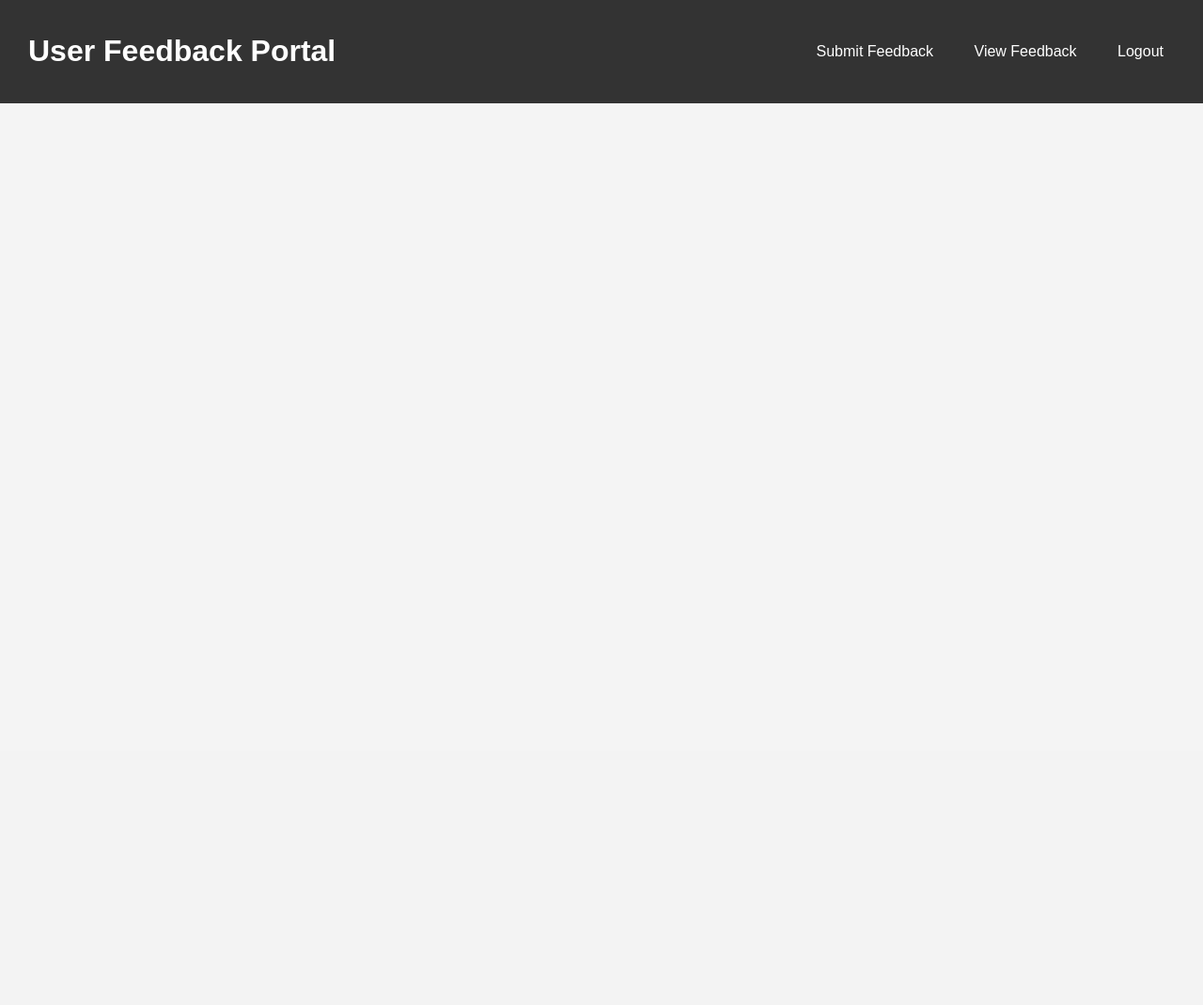
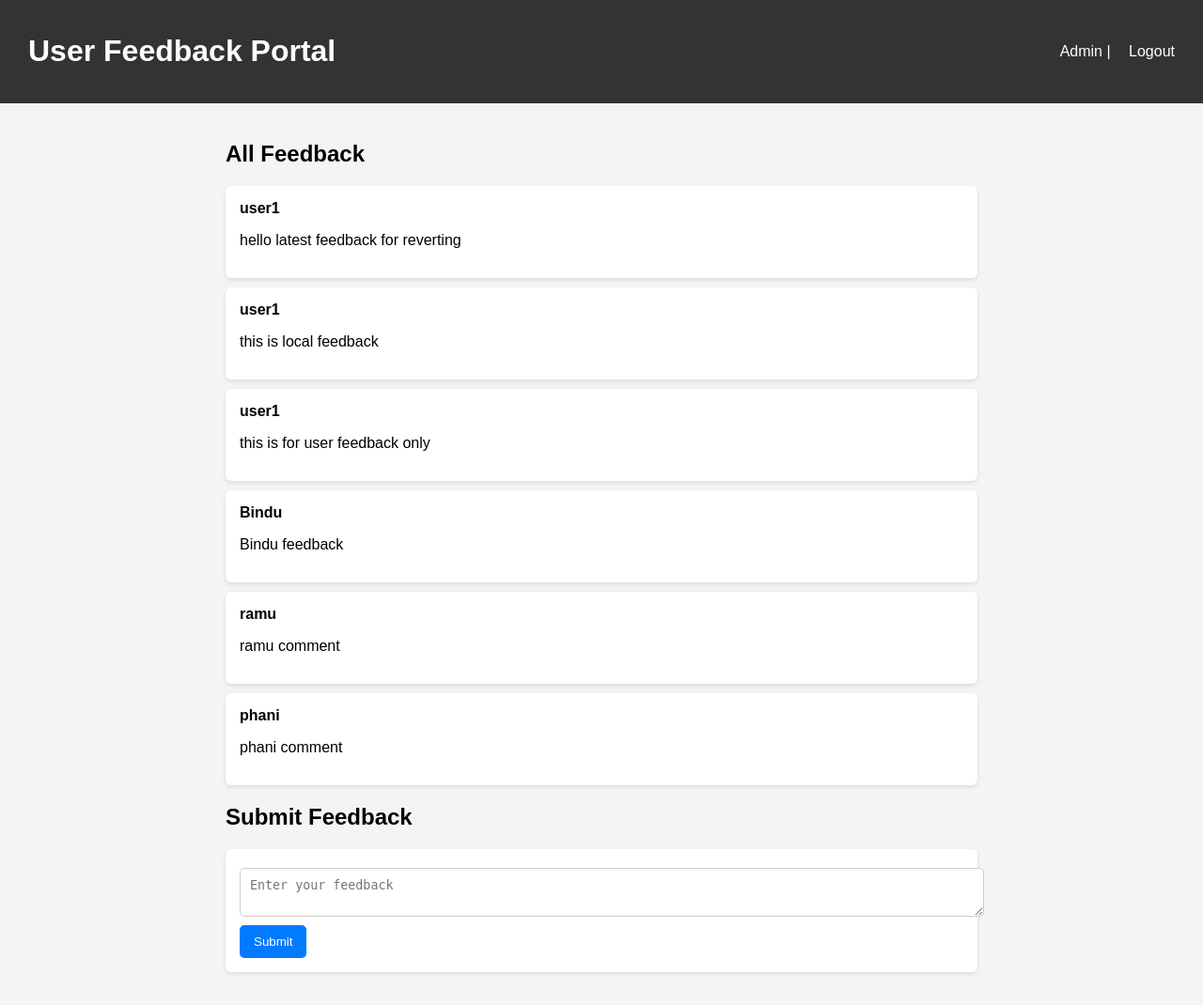
Before and after one commit to phani226/customerfeedback, a Flask app: page / in a window 1280 px wide. Shown: the whole page at 94% size. Before the commit the page ends 110 px from the top, so only its background shows below. Run offline with Flask 3, Linux system fonts and the light colour scheme; the visitor is signed in with stand-in values (Sample User, id 1); data comes from the database, SQL or seed files in the repository; both versions use the stored data as it was after the commit.

Commit message:
reverted index.html also

```diff
--- a/templates/index.html
+++ b/templates/index.html
@@ -7,47 +7,29 @@
         body { font-family: Arial; margin:0; padding:0; background:#f4f4f4; }
         header { background:#333; color:white; padding:15px 30px; display:flex; justify-content:space-between; align-items:center; }
         main { padding:20px 30px; max-width:800px; margin:auto; }
-
-        .nav-menu a {
-            color:white;
-            text-decoration:none;
-            margin-left:15px;
-            padding:6px 12px;
-            border-radius:5px;
-        }
-
-        .active {
-            background: #007bff;
-            color:white !important;
-        }
-
         .feedback { background:white; padding:15px; margin:10px 0; border-radius:6px; box-shadow:0 2px 5px rgba(0,0,0,0.1); }
+        .feedback strong { display:block; margin-bottom:5px; }
         form { background:white; padding:15px; border-radius:6px; margin:15px 0; box-shadow:0 2px 5px rgba(0,0,0,0.1); }
-        textarea { width:100%; padding:10px; margin:5px 0; border-radius:5px; border:1px solid #ccc; }
+        input, textarea { width:100%; padding:10px; margin:5px 0; border-radius:5px; border:1px solid #ccc; }
         button { padding:10px 15px; background:#007bff; color:white; border:none; border-radius:5px; cursor:pointer; }
         button:hover { background:#0056b3; }
+        .nav-menu a { color:white; text-decoration:none; margin-left:15px; }
     </style>
 </head>
 <body>
-
     <header>
         <h1>User Feedback Portal</h1>
-
         <div class="nav-menu">
             {% if role == 'admin' %}
-            <a href="/submit-feedback" class="{% if active_page == 'submit' %}active{% endif %}">Submit Feedback</a>
-            <a href="/admin/feedback-list" class="{% if active_page == 'list' %}active{% endif %}">View Feedback</a>
-            <a href="/logout">Logout</a>
+                Admin | <a href="/logout">Logout</a>
             {% else %}
-            {{ username }}
-            <a href="/logout">Logout</a>
+                {{ username }} | <a href="/logout">Logout</a>
             {% endif %}
         </div>
     </header>
 
     <main>
-
-    {% if show_list %}
+        {% if role == 'admin' %}
             <h2>All Feedback</h2>
             {% for fb in feedbacks %}
                 <div class="feedback">
@@ -55,19 +37,15 @@
                     <p>{{ fb[1] }}</p>
                 </div>
             {% else %}
-            <p>No feedback available.</p>
+                <p>No feedback yet.</p>
             {% endfor %}
         {% endif %}
 
-    {% if show_form %}
         <h2>Submit Feedback</h2>
         <form method="POST">
             <textarea name="message" placeholder="Enter your feedback" required></textarea>
             <button type="submit">Submit</button>
         </form>
-    {% endif %}
-
     </main>
-
 </body>
 </html>
```
Also changed, not shown: database/feedback.db. Lines whose indentation alone changed are shown as unchanged.
